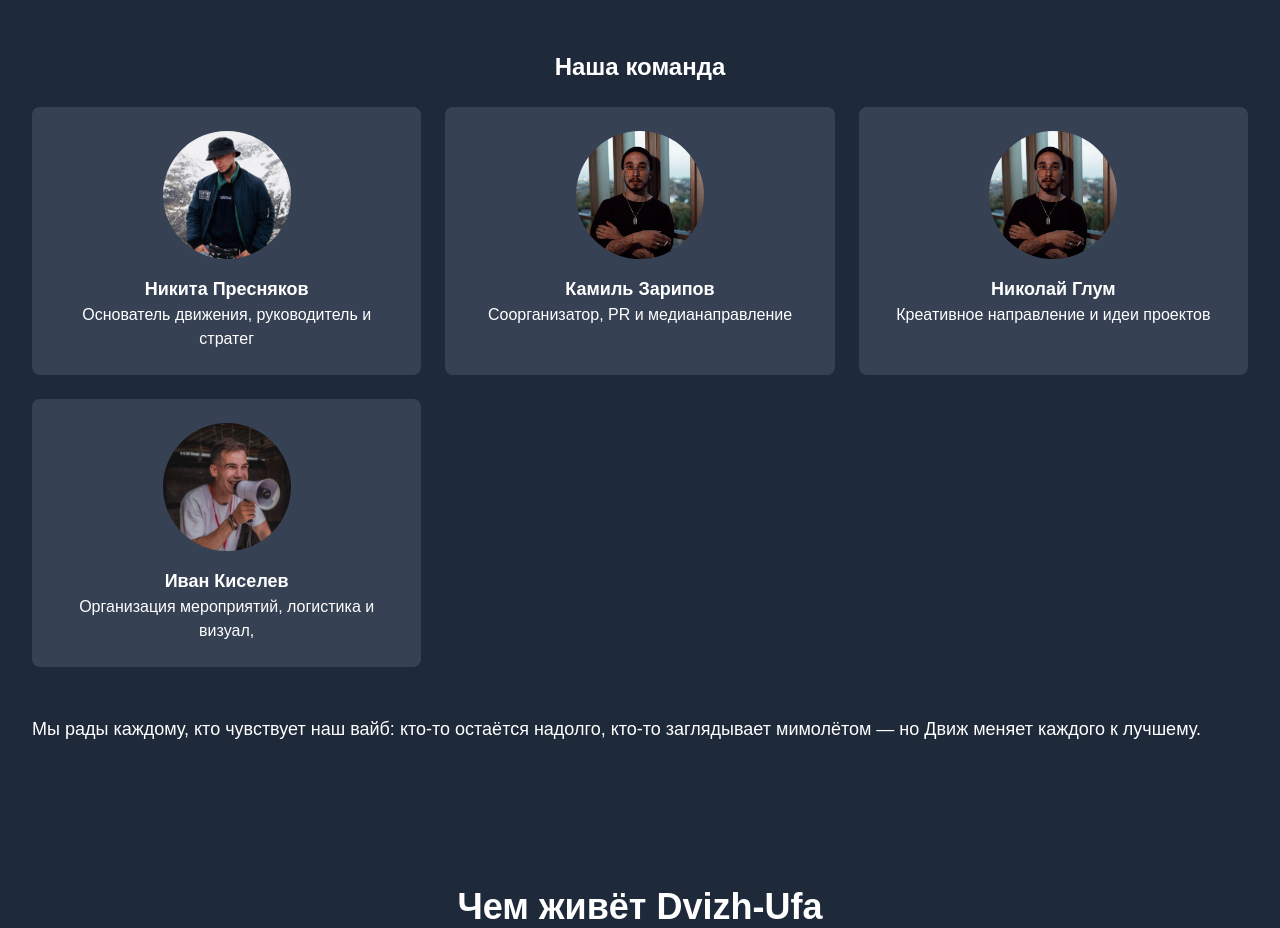
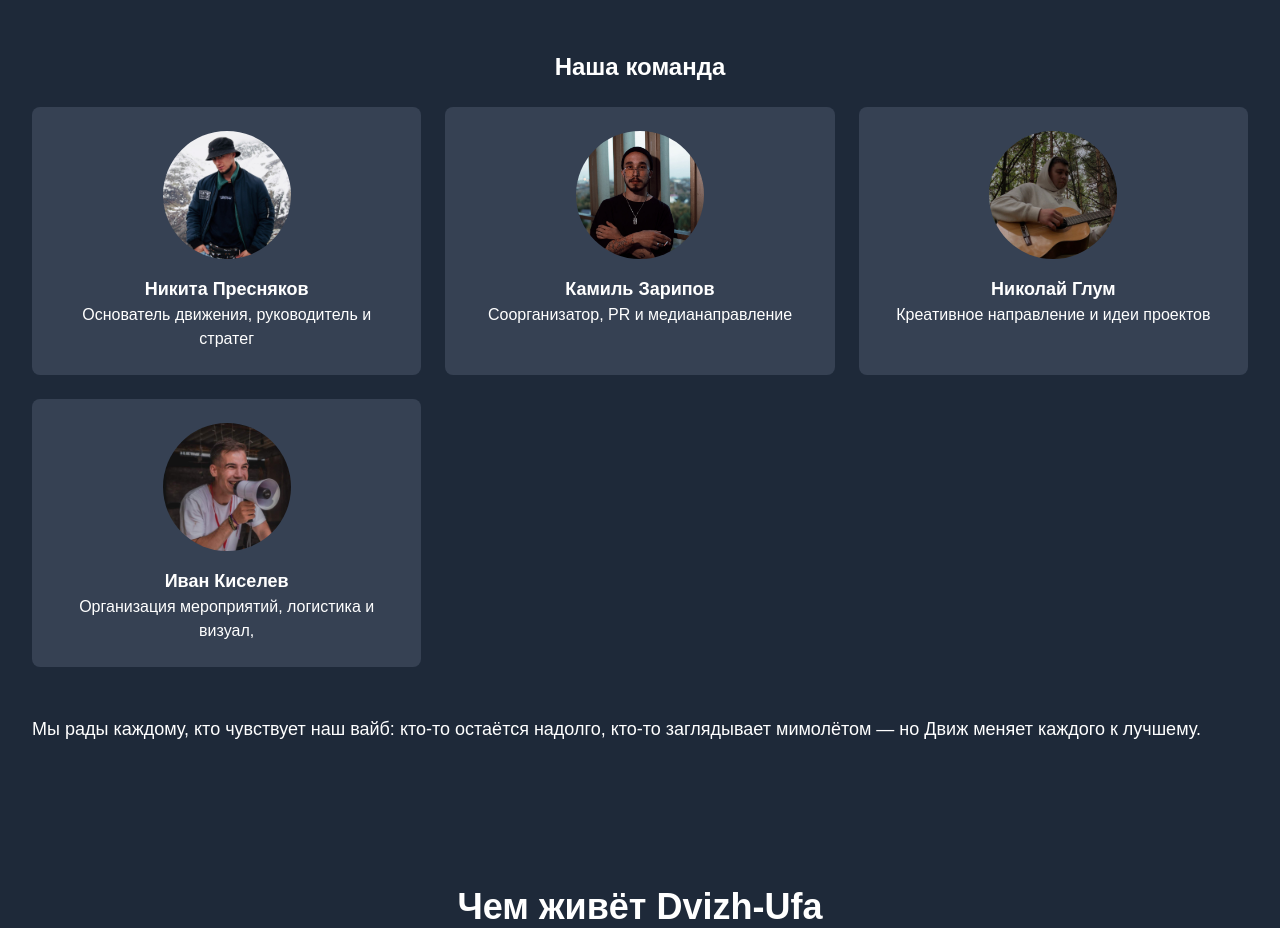
Before and after one commit to NGng166/dvizhu-site, a Next.js app: page / in a window 1280 px wide. Shown: the part 2703-3631 px from the top of the page. Built offline with nearby package versions, Linux system fonts and the light colour scheme.

Commit message:
глум

```diff
--- a/app/components/WhoWeAre.tsx
+++ b/app/components/WhoWeAre.tsx
@@ -55,7 +55,7 @@ export default function WhoWeAre() {
           {[
             { name: "Никита Пресняков", role: "Основатель движения, руководитель и стратег", img: "/nikita.jpg" },
             { name: "Камиль Зарипов", role: "Соорганизатор, PR и медианаправление", img: "/kamil.jpg" },
-            { name: "Николай Глум", role: "Креативное направление и идеи проектов", img: "/kamil.jpg" },
+            { name: "Николай Глум", role: "Креативное направление и идеи проектов", img: "/glum.jpg" },
             { name: "Иван Киселев", role: "Организация мероприятий, логистика и визуал, ", img: "/ivan.jpg" },
           ].map((p) => (
             <div key={p.name} className="bg-gray-700 p-6 rounded-lg text-center">
```
Also changed, not shown: public/glum.jpg (added).
